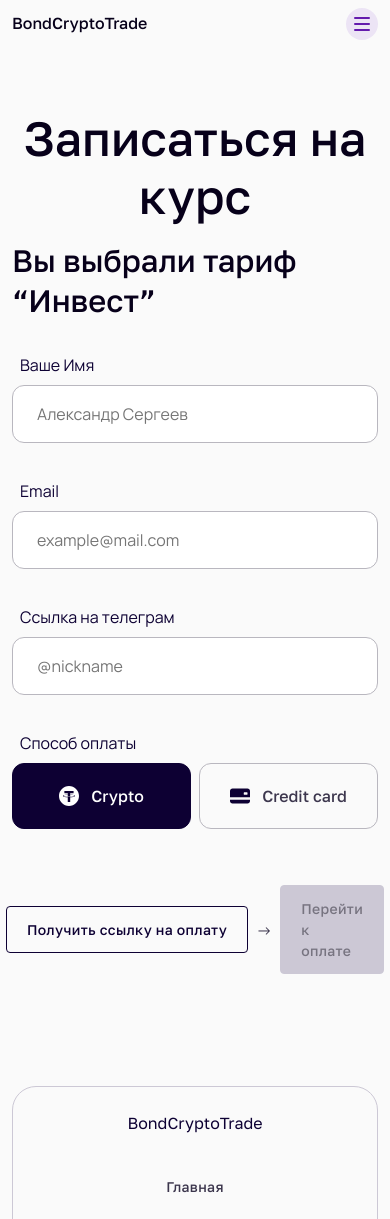
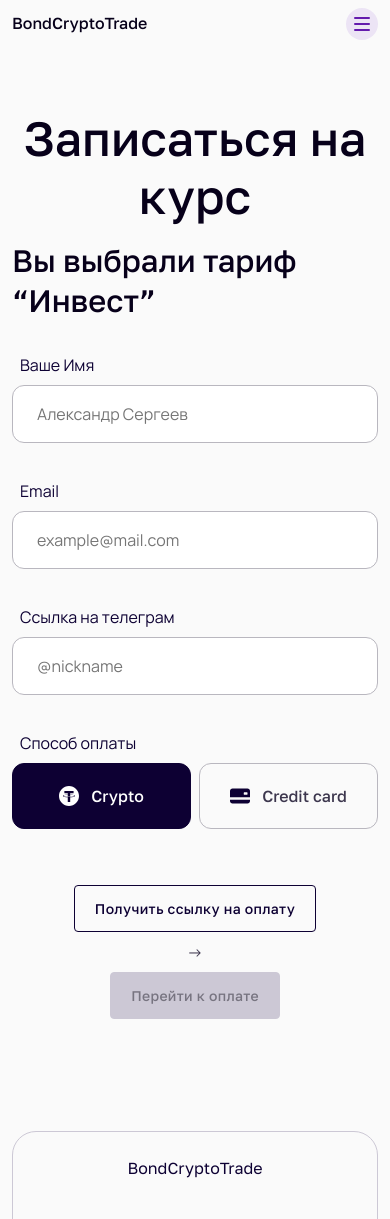
Before and after one commit to vladislav-goman/bond-crypto-trade, a Next.js app: page /checkout/invest in a window 390 px wide. Shown: the top 1219 px of the page. Built offline with nearby package versions, Linux system fonts and the light colour scheme.

Commit message:
Mobile fix.

```diff
--- a/pages/checkout/Plan.module.scss
+++ b/pages/checkout/Plan.module.scss
@@ -123,6 +123,10 @@
     justify-content: center;
     padding: 20px 0 0;
     gap: 8px;
+
+    @include use-tablet() {
+      flex-direction: column;
+    }
   }
 
   .paymentLink {
@@ -139,7 +143,6 @@
     background-color: #271f46;
     align-self: center;
     transition: $mid-transition;
-    align-self: flex-end;
 
     &:hover {
       background-color: #554c70;
--- a/src/components/layout/RatesAccordion/RatesAccordion.tsx
+++ b/src/components/layout/RatesAccordion/RatesAccordion.tsx
@@ -8,8 +8,6 @@ import { Badge } from '../../common/Badge';
 import { Button, ButtonType } from '../../common/Button';
 import { Invest, Personal, Trading } from './components';
 import { Animation } from '../../common/Animation';
-import card from '../../../images/card.png';
-import bitcoin from '../../../images/bitcoin.png';
 import tether from '../../../images/tether.svg';
 
 const PlusSign: React.FC = () => {
```
